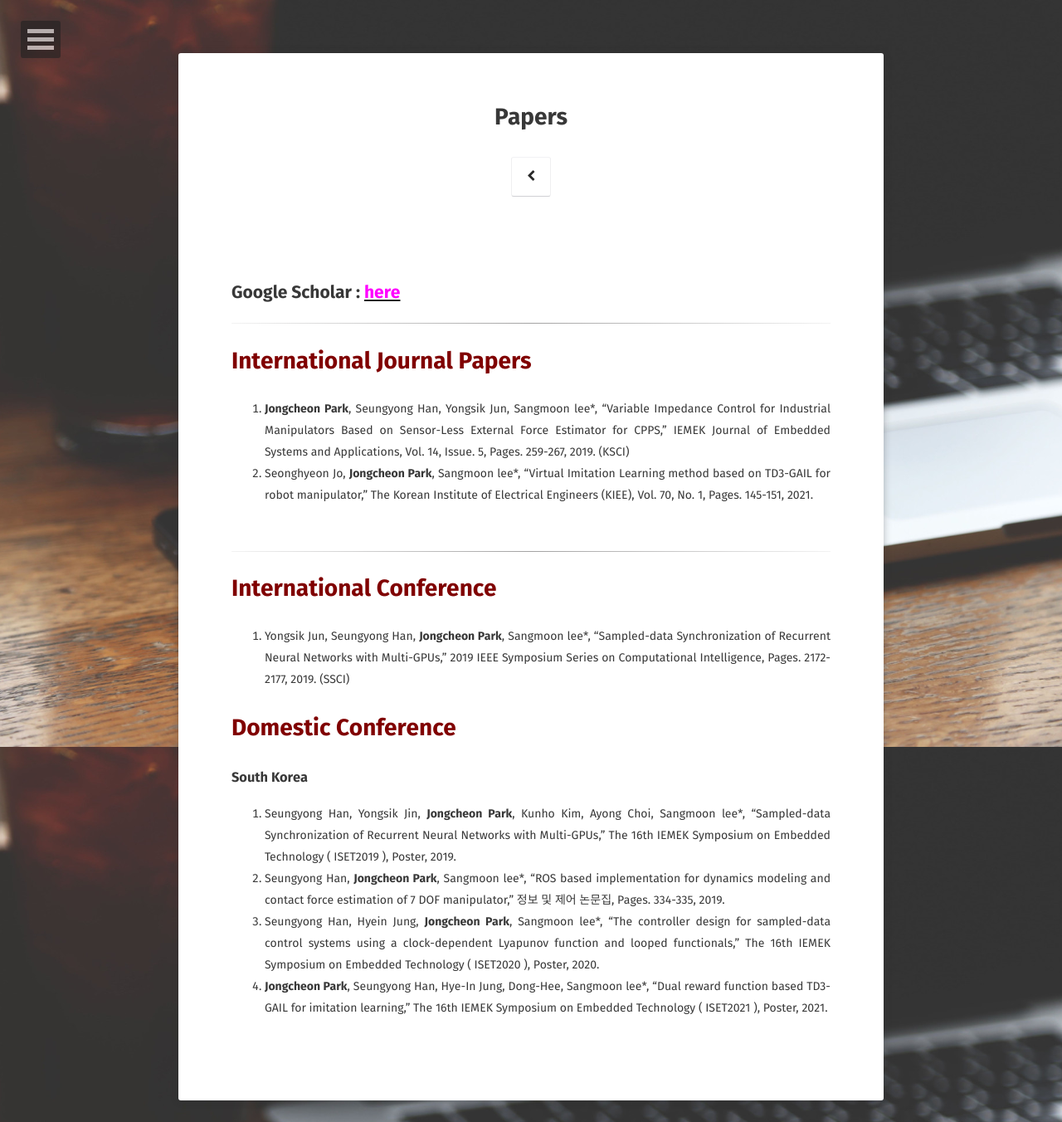
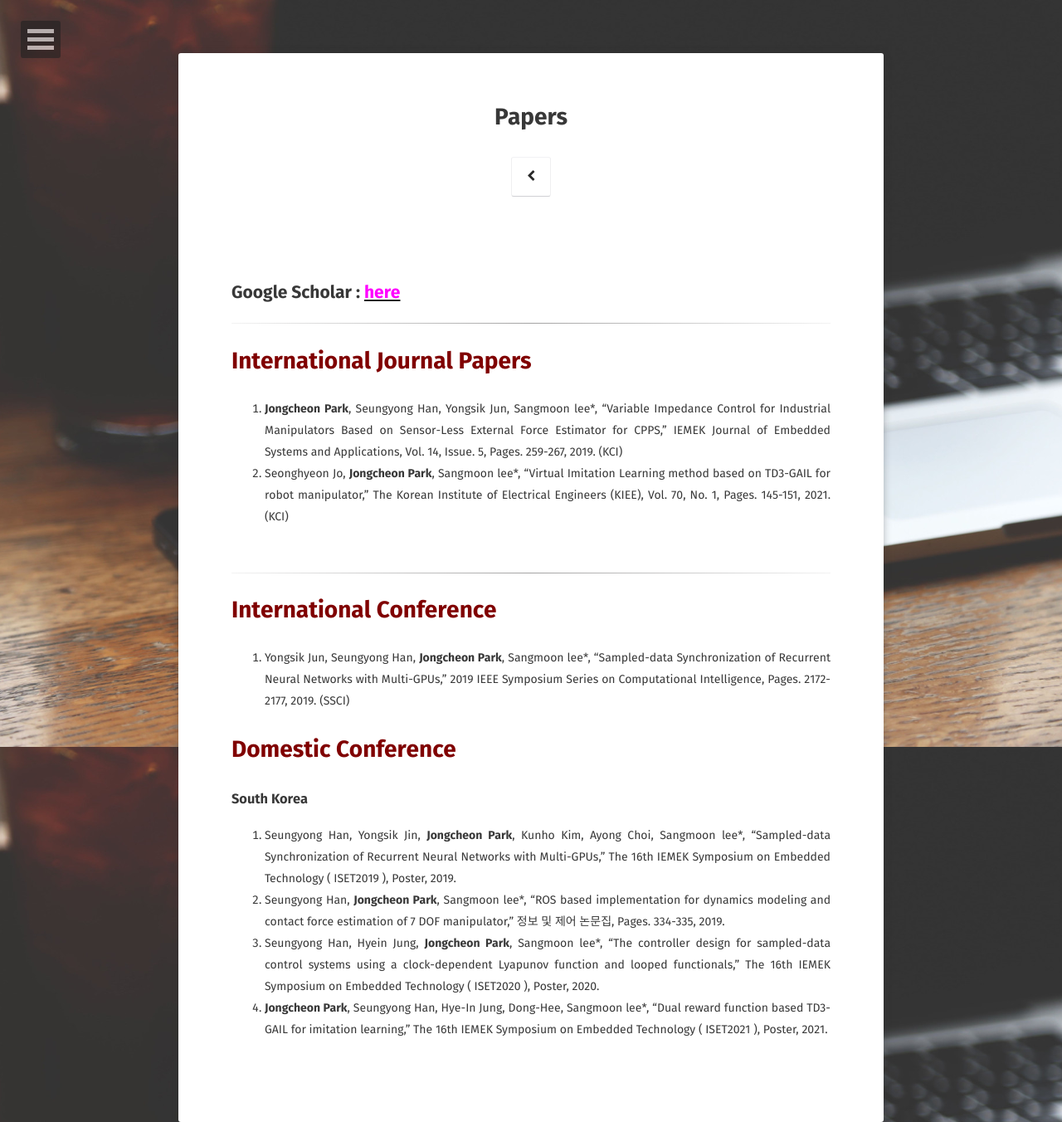
Before and after one commit to JongCheon-Park/JongCheon-Park.github.io, a Jekyll site: the page built from papers/index.md, in a window 1280 px wide. Shown: the whole page at 83% size. Built offline with Jekyll 4.4.1, drawn with Linux system fonts in a browser that asks for light colours; some web fonts are replaced.

Commit message:
Update index.md

```diff
--- a/papers/index.md
+++ b/papers/index.md
@@ -13,8 +13,8 @@ comments: false
 
 # <span style="color:#800000">International Journal Papers</span>
 
-1. **Jongcheon Park**, Seungyong Han, Yongsik Jun, Sangmoon lee*, "Variable Impedance Control for Industrial Manipulators Based on Sensor-Less External Force Estimator for CPPS," IEMEK Journal of Embedded Systems and Applications, Vol. 14, Issue. 5, Pages. 259-267, 2019. (KSCI)
-2. Seonghyeon Jo, **Jongcheon Park**, Sangmoon lee*, "Virtual Imitation Learning method based on TD3-GAIL for robot manipulator," The Korean Institute of Electrical Engineers (KIEE), Vol. 70, No. 1, Pages. 145-151, 2021.
+1. **Jongcheon Park**, Seungyong Han, Yongsik Jun, Sangmoon lee*, "Variable Impedance Control for Industrial Manipulators Based on Sensor-Less External Force Estimator for CPPS," IEMEK Journal of Embedded Systems and Applications, Vol. 14, Issue. 5, Pages. 259-267, 2019. (KCI)
+2. Seonghyeon Jo, **Jongcheon Park**, Sangmoon lee*, "Virtual Imitation Learning method based on TD3-GAIL for robot manipulator," The Korean Institute of Electrical Engineers (KIEE), Vol. 70, No. 1, Pages. 145-151, 2021. (KCI)
 
 <br>
 
```
